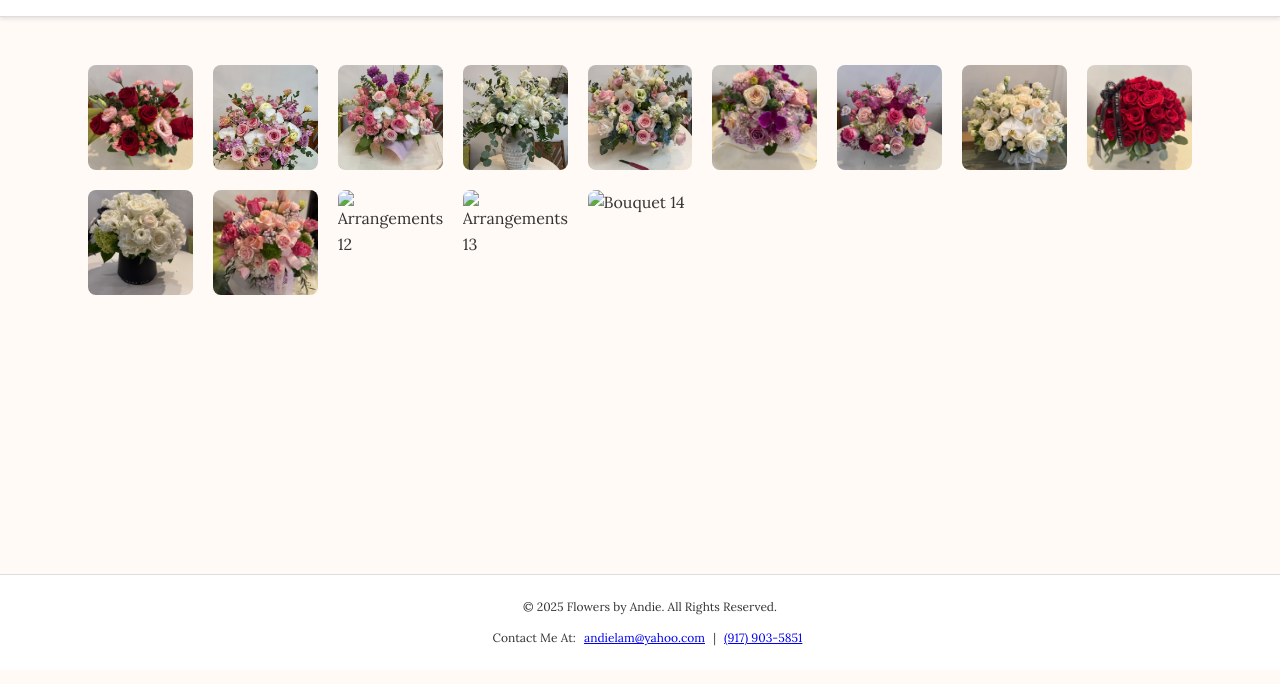
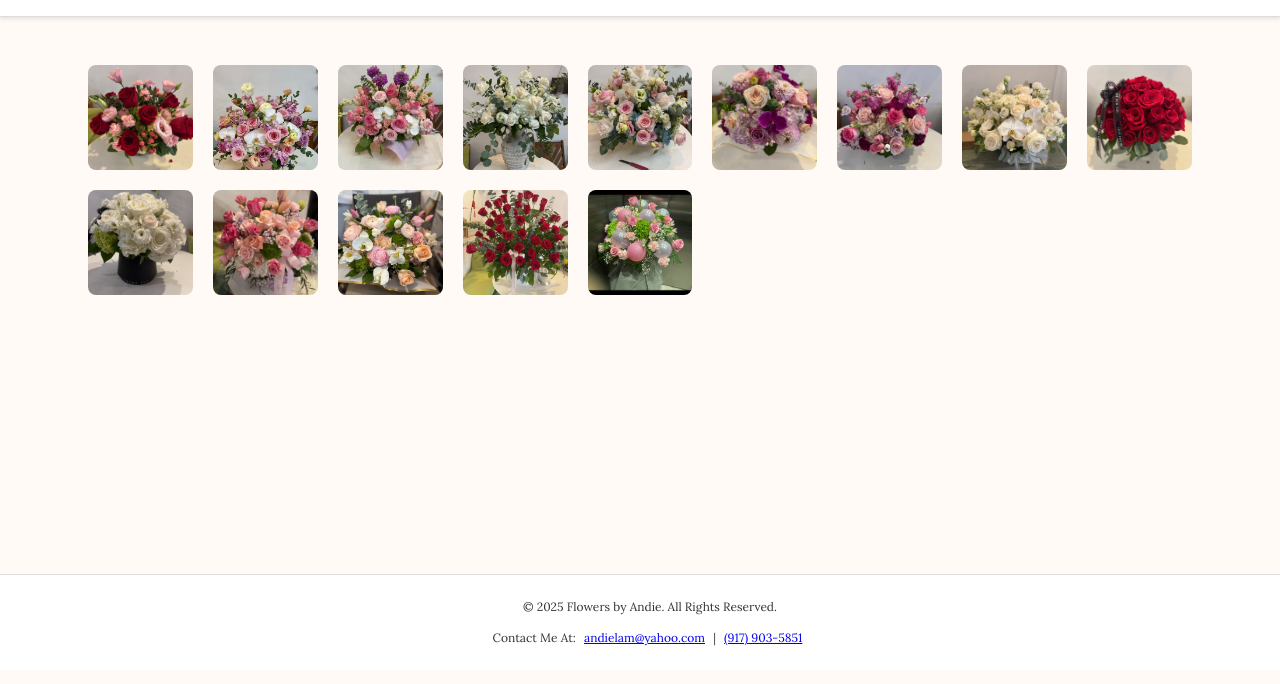
Before and after one commit to delren01/flowersByAndie, a plain HTML site: page arrangements.html in a window 1280 px wide. Shown: the part 130-814 px from the top of the page. Drawn offline with nearby package versions, Linux system fonts and the light colour scheme.

Commit message:
Added more images

```diff
--- a/arrangements.html
+++ b/arrangements.html
@@ -30,9 +30,9 @@
             <img src="images/arrangements/image8.jpeg" alt="Arrangements 9">
             <img src="images/arrangements/image9.jpeg" alt="Arrangements 10">
             <img src="images/arrangements/image10.jpeg" alt="Arrangements 11">
-            <img src="images/arrangements/image11" alt="Arrangements 12">
-            <img src="images/arrangements/image12" alt="Arrangements 13">
-            <img src="images/arrangements/image13" alt="Bouquet 14">
+            <img src="images/arrangements/image11.jpeg" alt="Arrangements 12">
+            <img src="images/arrangements/image12.jpeg" alt="Arrangements 13">
+            <img src="images/arrangements/image13.png" alt="Arrangements 14">
         </div>
     </main>
 
```
